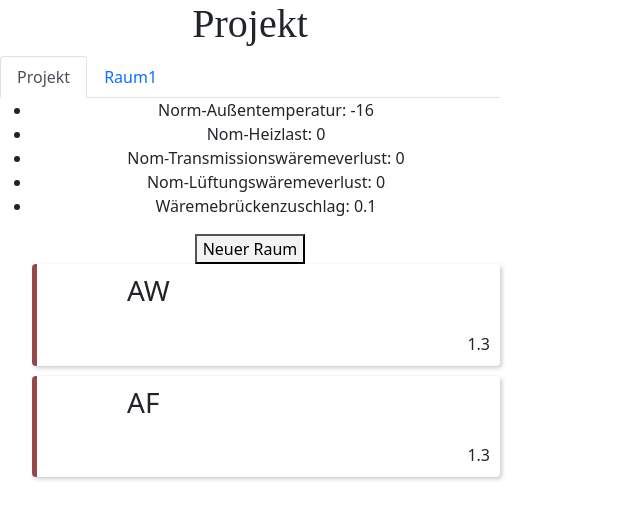
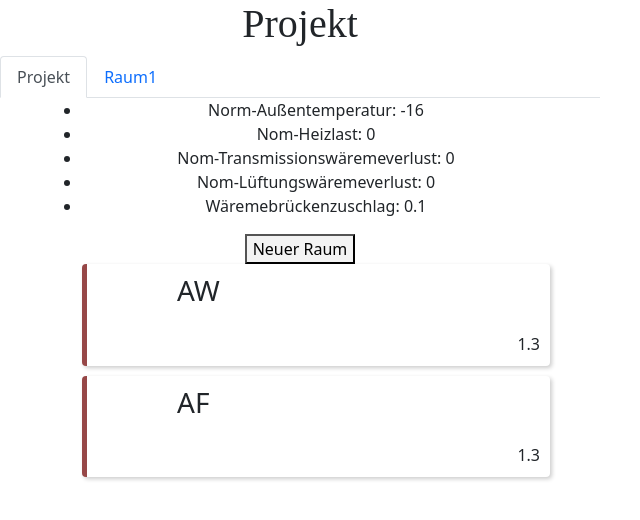
Before and after one commit to Dreanaught/js-react-mst, a React (Create React App) app: page / in a window 1280 px wide. Shown: the top 520 px of the page, without its empty margins (0-640 px from the left). Built offline with nearby package versions, Linux system fonts and the light colour scheme; a web font is replaced by a local one.

Commit message:
set width to 600px

```diff
--- a/src/assets/index.css
+++ b/src/assets/index.css
@@ -1,7 +1,7 @@
 @import url('https://fonts.googleapis.com/css?family=BioRhyme|Mogra');
 
 body {
-  max-width: 500px;
+  max-width: 600px;
   margin: 0 auto 0 auto;
   padding: 0;
 }
@@ -41,7 +41,16 @@ body, select, input, button {
   margin: 0;
 }
 
+th {
+  font-weight: normal; /* un-bold*/
+}
 
+/* rotate table headers counter clockwise 90 degree */
+tr.rotate th {
+  writing-mode: vertical-rl; /*sideways top to bottom*/
+  transform: rotate(180deg); /* rotate 180 degree because crome does not support sideways*/
+  text-align: left; /*align text from bottom up*/
+}
 
 .list {
   max-width: 500px;
```
